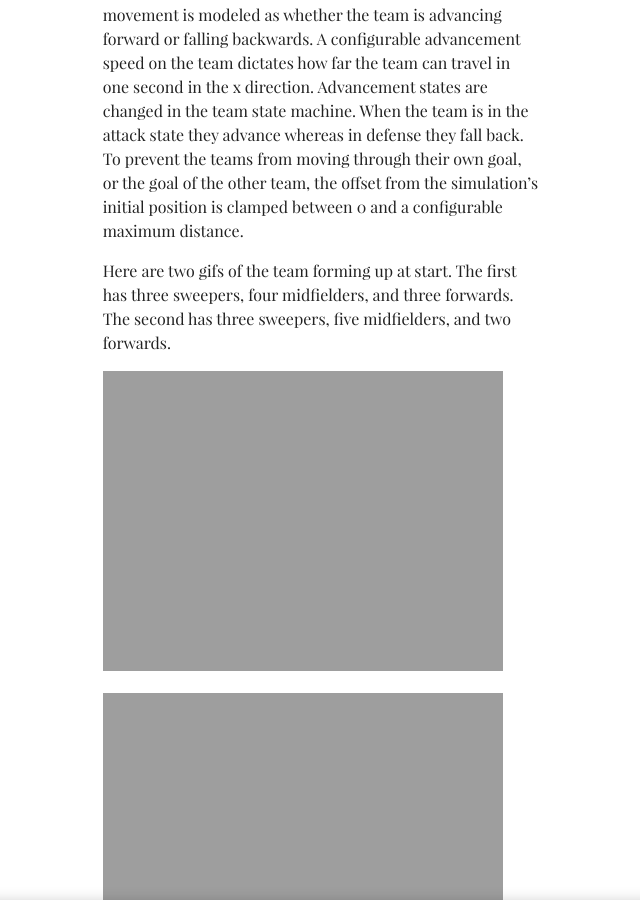
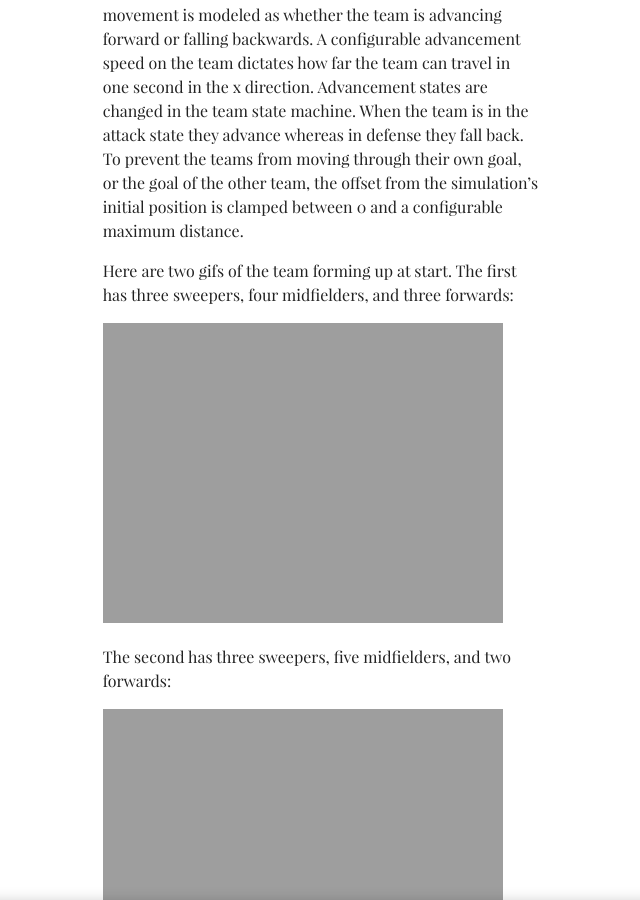
Before and after one commit to punster94/punster94.github.io, a Jekyll site: the page built from _posts/2017-7-19-dynamic-team-positions.md, in a window 1280 px wide and 900 px high, scrolled down 3360 px. Shown: the whole window, without its empty margins (319-959 px from the left). Built offline with Jekyll 4.4.1, drawn with Linux system fonts in a browser that asks for light colours; some web fonts are replaced.

```diff
--- a/_posts/2017-7-19-dynamic-team-positions.md
+++ b/_posts/2017-7-19-dynamic-team-positions.md
@@ -122,9 +122,10 @@ When the team is in the attack state they advance whereas in defense they fall b
 To prevent the teams from moving through their own goal, or the goal of the other team, the offset from the simulation's initial position is clamped between 0 and a configurable maximum distance.
 
 Here are two gifs of the team forming up at start.
-The first has three sweepers, four midfielders, and three forwards.
-The second has three sweepers, five midfielders, and two forwards.
+The first has three sweepers, four midfielders, and three forwards:
 
 ![ThreeFourThree](http://louishofer.com/gifs/ThreeFourThree.gif "threefourthree")
 
+The second has three sweepers, five midfielders, and two forwards:
+
 ![ThreeFiveTwo](http://louishofer.com/gifs/ThreeFiveTwo.gif "threefivetwo")
```
